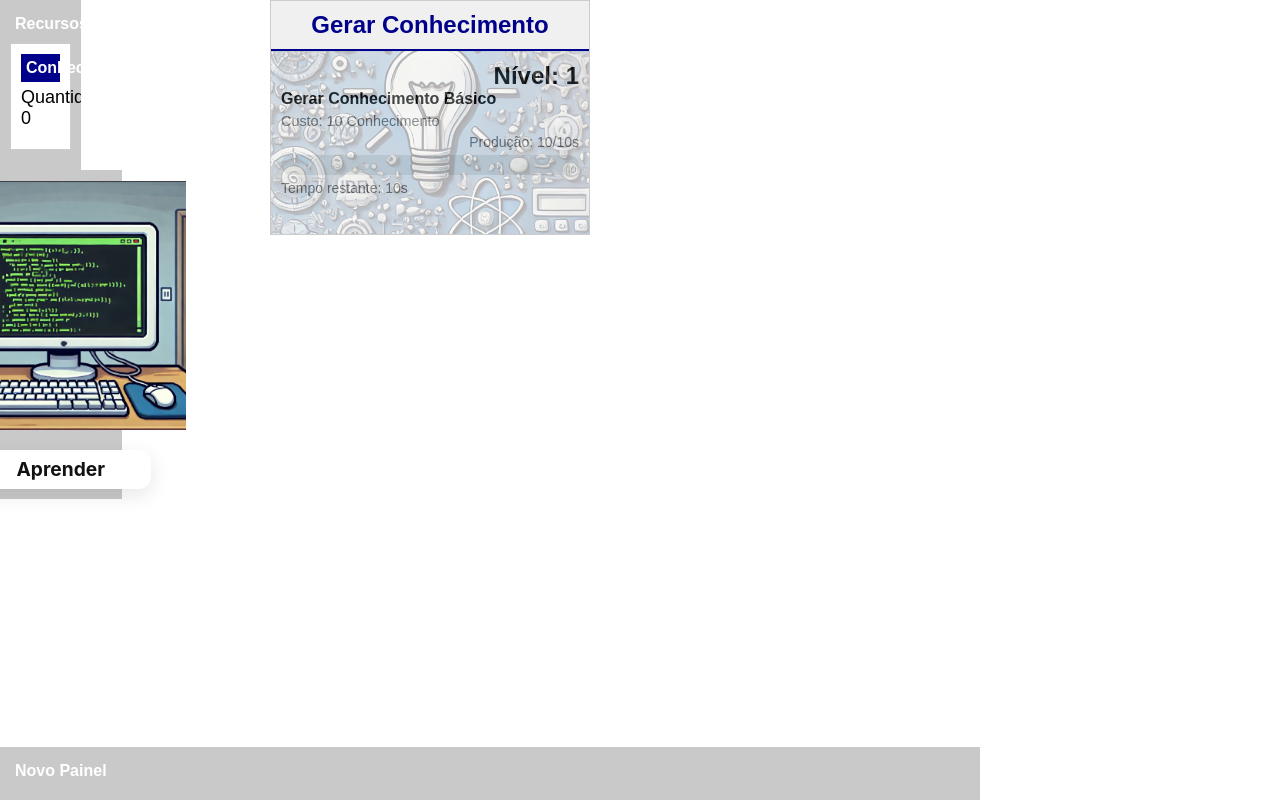
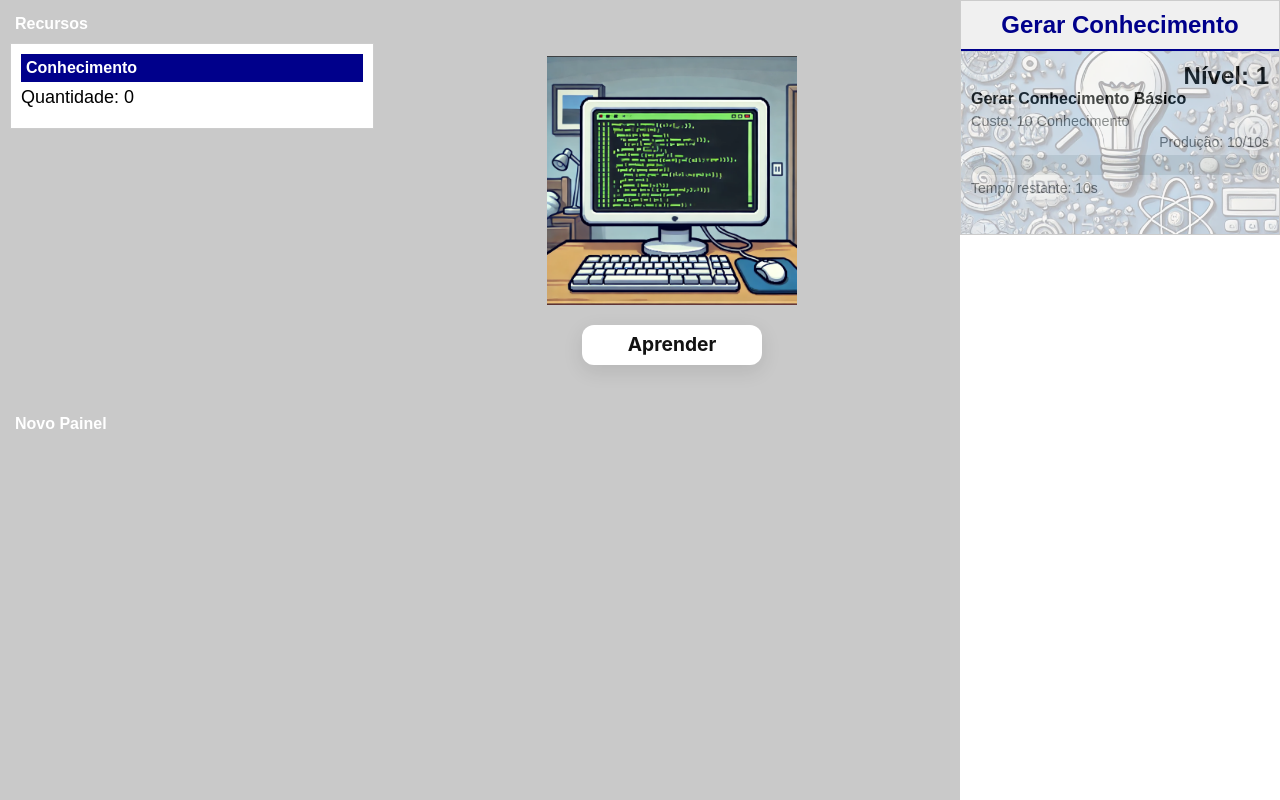
Before and after one commit to VictorNHBR/Idle, a plain HTML site: page index.html in a window 1280 px wide. Drawn offline with Linux system fonts and the light colour scheme.

Commit message:
Update styles.css

```diff
--- a/styles.css
+++ b/styles.css
@@ -77,6 +77,7 @@
 #dadosGenerationPanel .progress {
   background-color: var(--dados-color);
 }
+
 body, html {
     font-family: Arial, sans-serif;
     margin: 0;
@@ -84,46 +85,55 @@ body, html {
     height: 100%;
     overflow: hidden;
 }
+
 #game {
     display: flex;
     height: 100vh;
 }
-        .left-column {
+
+.left-section {
     display: flex;
     flex-direction: column;
-            width: 30%;
+    width: 75%;
+    height: 100vh;
 }
+
+.top-half {
+    display: flex;
+    height: 50%;
+}
+
+.left-column {
+    width: 40%;
+    height: 100%;
+}
+
 .center-column {
-            display: flex;
-            flex-direction: column;
-            width: 45%;
+    width: 60%;
+    height: 100%;
 }
+
+.bottom-half {
+    height: 50%;
+}
+
 .right-column {
     width: 25%;
     height: 100vh;
     overflow-y: auto;
 }
 
-
 .resource-panel {
-/* 	    z-index: 1 */
-            flex: 1;
+    height: 100%;
     background-color: #c9c9c9;
     padding: 10px;
     display: flex;
     flex-direction: column;
     overflow-y: auto;
 }
-.bottom-panel {
-    position: absolute;
-    bottom: 0;
-    left: 0;
-    width: 75%; /* Largura igual à soma das larguras da left-column e center-column */
-    background-color: #c9c9c9;
-    padding: 10px;
-}
+
 .click-panel {
-            flex: 1;
+    height: 100%;
     display: flex;
     flex-direction: column;
     justify-content: center;
@@ -131,6 +141,14 @@ body, html {
     padding: 10px;
     background-color: #c9c9c9;
 }
+
+.bottom-panel {
+    height: 100%;
+    background-color: #c9c9c9;
+    padding: 10px;
+    overflow-y: auto;
+}
+
         .generation-panel {
 
             border: 1px solid #ccc;
```
Lines whose indentation alone changed are shown as unchanged.
